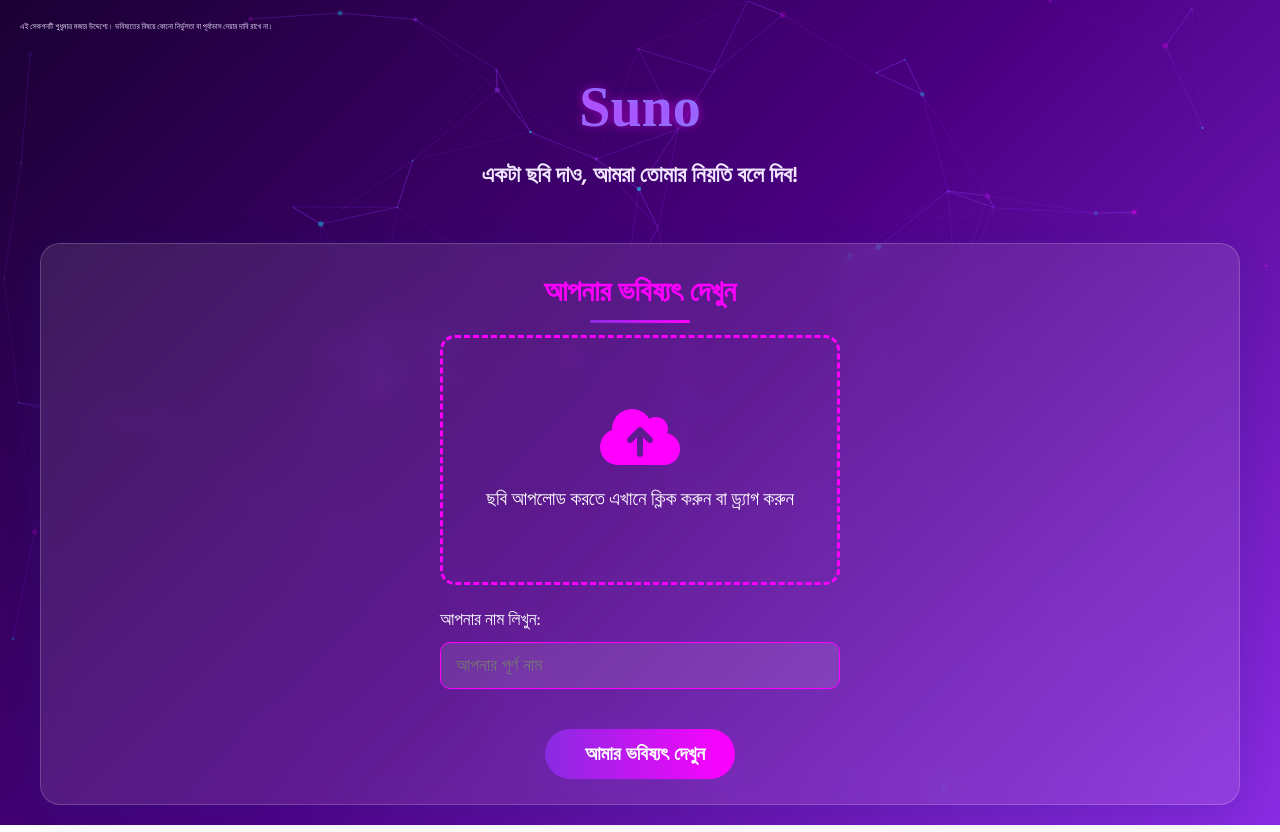
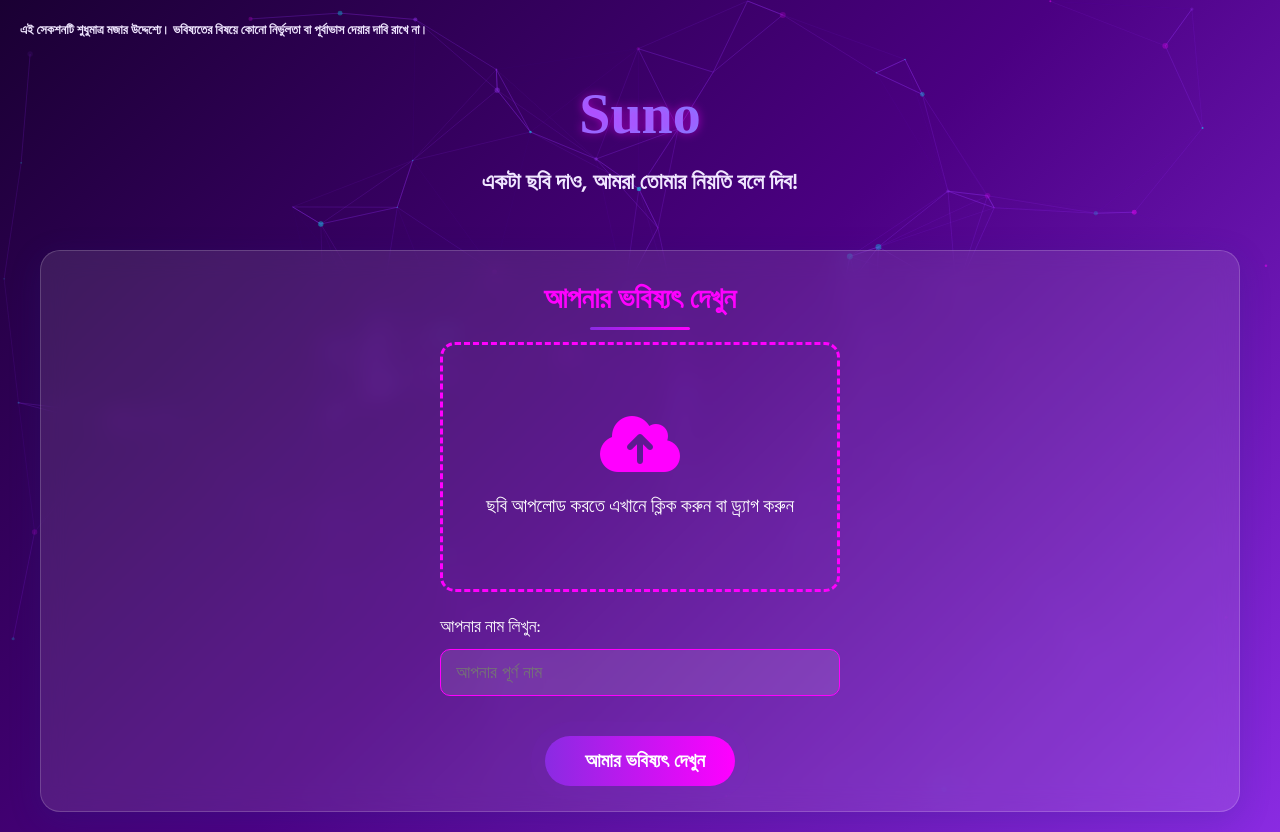
Before and after one commit to parvejahmedhimel/Funny-Suno-Ai, a plain HTML site: page index.html in a window 1280 px wide. Drawn offline with nearby package versions, Linux system fonts and the light colour scheme; some icons are missing; a web font is replaced by a local one.

Commit message:
Update index.html

```diff
--- a/index.html
+++ b/index.html
@@ -78,11 +78,12 @@
         }
 
         .h1p {
-                font-size: 0.5rem;
+                font-size: 0.8rem;
             color: var(--light);
             margin-bottom: 20px;
-            font-weight: 200;
-
+            font-weight: 600;
+            margin-right:auto;
+            margin-left:auto;
         }
 
         .main-content {
```
